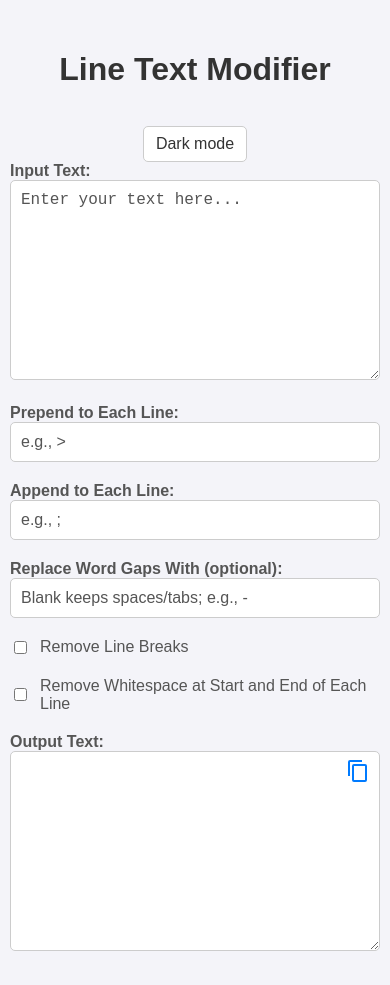
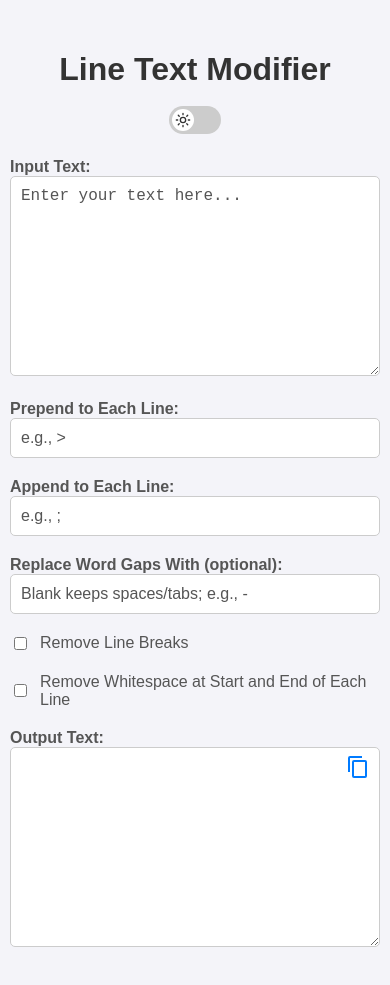
Before and after one commit to jeffbalagosa/line-text-modifier, a plain HTML site: page index.html in a window 390 px wide. Drawn offline with Linux system fonts and the light colour scheme.

Commit message:
style: replace theme button with icon switch

```diff
--- a/index.html
+++ b/index.html
@@ -51,11 +51,10 @@
         }
 
         .heading {
+            position: relative;
             display: flex;
             align-items: center;
             justify-content: center;
-            flex-wrap: wrap;
-            gap: 16px;
         }
 
         h1 {
@@ -64,13 +63,63 @@
         }
 
         #themeToggle {
-            padding: 8px 12px;
-            border: 1px solid var(--border);
-            border-radius: 5px;
+            position: absolute;
+            right: 0;
+            padding: 8px;
+            border: 0;
+            background: none;
+            cursor: pointer;
+        }
+
+        .theme-switch {
+            position: relative;
+            display: block;
+            width: 52px;
+            height: 28px;
+            border-radius: 14px;
+            background: var(--border);
+            transition: background 0.2s;
+        }
+
+        .theme-thumb {
+            position: absolute;
+            top: 3px;
+            left: 3px;
+            display: grid;
+            place-items: center;
+            width: 22px;
+            height: 22px;
+            border-radius: 50%;
             background: var(--field);
             color: var(--text);
-            cursor: pointer;
-            font-size: 16px;
+            transition: transform 0.2s;
+        }
+
+        .theme-thumb svg {
+            width: 16px;
+            height: 16px;
+        }
+
+        .theme-thumb .moon {
+            display: none;
+        }
+
+        #themeToggle[aria-pressed="true"] .theme-switch {
+            background: var(--accent);
+        }
+
+        #themeToggle[aria-pressed="true"] .theme-thumb {
+            transform: translateX(24px);
+            background: var(--page);
+            color: var(--accent);
+        }
+
+        #themeToggle[aria-pressed="true"] .sun {
+            display: none;
+        }
+
+        #themeToggle[aria-pressed="true"] .moon {
+            display: block;
         }
 
         .container {
@@ -166,10 +215,26 @@
             margin-bottom: 0;
         }
 
+        @media (prefers-reduced-motion: reduce) {
+            .theme-switch, .theme-thumb {
+                transition: none;
+            }
+        }
+
         /* Responsive design for smaller screens */
-        @media (max-width: 600px) {
+        @media (max-width: 650px) {
             body {
                 padding: 10px;
+            }
+
+            .heading {
+                flex-direction: column;
+            }
+
+            #themeToggle {
+                position: static;
+                margin-top: -12px;
+                margin-bottom: 16px;
             }
 
             .transform-inputs {
@@ -181,7 +246,19 @@
 <body>
     <header class="heading">
         <h1>Line Text Modifier</h1>
-        <button id="themeToggle" type="button" aria-pressed="false">Dark mode</button>
+        <button id="themeToggle" type="button" aria-label="Dark mode" aria-pressed="false">
+            <span class="theme-switch" aria-hidden="true">
+                <span class="theme-thumb">
+                    <svg class="sun" viewBox="0 0 24 24" fill="none" stroke="currentColor" stroke-width="2" stroke-linecap="round">
+                        <circle cx="12" cy="12" r="4"/>
+                        <path d="M12 2v2m0 16v2M4.93 4.93l1.42 1.42m11.3 11.3 1.42 1.42M2 12h2m16 0h2M4.93 19.07l1.42-1.42m11.3-11.3 1.42-1.42"/>
+                    </svg>
+                    <svg class="moon" viewBox="0 0 24 24" fill="none" stroke="currentColor" stroke-width="2" stroke-linecap="round" stroke-linejoin="round">
+                        <path d="M20.9 13A9 9 0 0 1 11 3.1 9 9 0 1 0 20.9 13Z"/>
+                    </svg>
+                </span>
+            </span>
+        </button>
     </header>
     <div class="container">
         <!-- Input text area for user text -->
```
